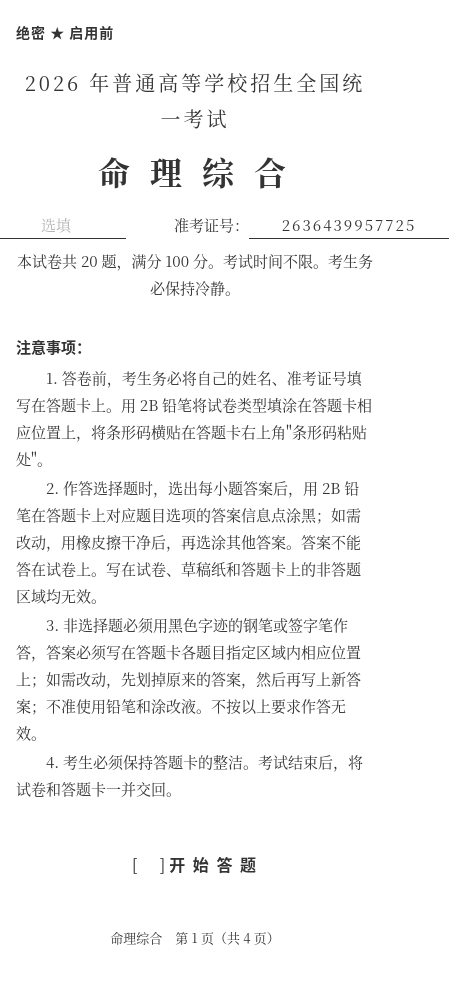
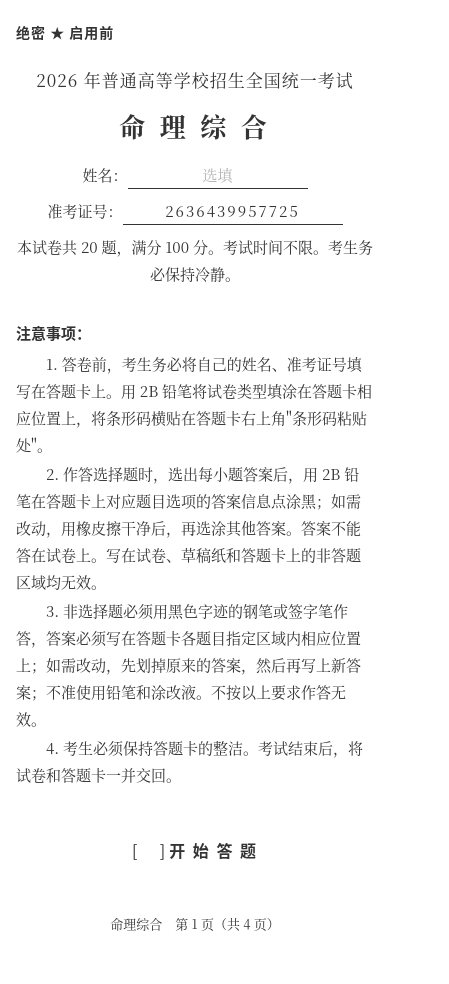
Before and after one commit to Damue01/GaokaoMBTI, a Vue app: page / in a window 390 px wide. Shown: the top 984 px of the page, 449 px wide, since content can reach past the window. Built offline with nearby package versions, Linux system fonts and the light colour scheme.

Commit message:
fix: 手机端姓名/准考证号溢出 + 海报分享功能修复

```diff
--- a/src/components/SealStamp.vue
+++ b/src/components/SealStamp.vue
@@ -21,7 +21,7 @@
       </defs>
 
       <!-- 所有元素应用破损滤镜 -->
-      <g filter="url(#stamp-texture)">
+      <g :filter="noFilter ? undefined : 'url(#stamp-texture)'">
         <!-- 外圈粗线 -->
         <circle cx="100" cy="100" r="92" fill="none" stroke="#c82a2a" stroke-width="5" />
         <!-- 内圈细线 -->
@@ -53,6 +53,10 @@ defineProps({
     required: true
   },
   animate: {
+    type: Boolean,
+    default: false
+  },
+  noFilter: {
     type: Boolean,
     default: false
   }
--- a/src/components/SharePoster.vue
+++ b/src/components/SharePoster.vue
@@ -40,7 +40,7 @@
     <div class="poster__footer">
       <div class="poster__dept">{{ result.department || '绝密综合评价中心' }}</div>
       <div class="poster__date">{{ chineseDate }}</div>
-      <SealStamp :text="result.name" style="right: -40px; bottom: -30px; width: 120px; height: 120px;" />
+      <SealStamp :text="result.name" no-filter style="right: -40px; bottom: -30px; width: 120px; height: 120px;" />
     </div>
 
     <!-- 底部验证区 -->
--- a/src/styles/paper.css
+++ b/src/styles/paper.css
@@ -151,4 +151,35 @@
     padding: 20px 16px;
     box-shadow: none;
   }
+
+  .exam-info {
+    flex-direction: column;
+    gap: 8px;
+    align-items: stretch;
+  }
+
+  .exam-info__row {
+    justify-content: center;
+  }
+
+  .exam-info__underline {
+    min-width: 100px;
+    flex: 1;
+    max-width: 180px;
+  }
+
+  .exam-info__underline--ticket {
+    min-width: 140px;
+    max-width: 220px;
+  }
+
+  .exam-header__year {
+    font-size: 17px;
+    letter-spacing: 1px;
+  }
+
+  .exam-header__title {
+    font-size: 26px;
+    letter-spacing: 4px;
+  }
 }
--- a/src/styles/poster.css
+++ b/src/styles/poster.css
@@ -2,7 +2,7 @@
 
 /* ������Ⱦ��������Ļ�ⲻ�ɼ������� html2canvas ��ͼ??*/
 .poster {
-  position: fixed;
+  position: absolute;
   left: -9999px;
   top: 0;
   width: 375px;
--- a/src/views/ResultView.vue
+++ b/src/views/ResultView.vue
@@ -205,20 +205,40 @@ async function sharePoster() {
   posterVisible.value = true
   await nextTick()
 
-  // 等待 QR code 渲染完成
-  await new Promise(r => setTimeout(r, 300))
+  // 等待 QR code 和字体渲染完成
+  await new Promise(r => setTimeout(r, 600))
 
   try {
     const el = posterRef.value?.$el
-    if (!el) return
+    if (!el) {
+      alert('海报组件加载失败，请重试')
+      return
+    }
+
+    // 临时移入可见区域以确保浏览器渲染
+    const origLeft = el.style.left
+    el.style.left = '0'
+    el.style.opacity = '0'
+    el.style.pointerEvents = 'none'
+    await new Promise(r => setTimeout(r, 100))
+
     const canvas = await html2canvas(el, {
       backgroundColor: '#ffffff',
       scale: 2,
-      useCORS: true
+      useCORS: true,
+      allowTaint: true,
+      logging: false
     })
+
+    // 还原隐藏
+    el.style.left = origLeft
+    el.style.opacity = ''
+    el.style.pointerEvents = ''
+
     posterSrc.value = canvas.toDataURL('image/png')
   } catch (e) {
     console.error('海报生成失败', e)
+    alert('海报生成失败，请尝试截图分享')
   } finally {
     posterVisible.value = false
   }
```
